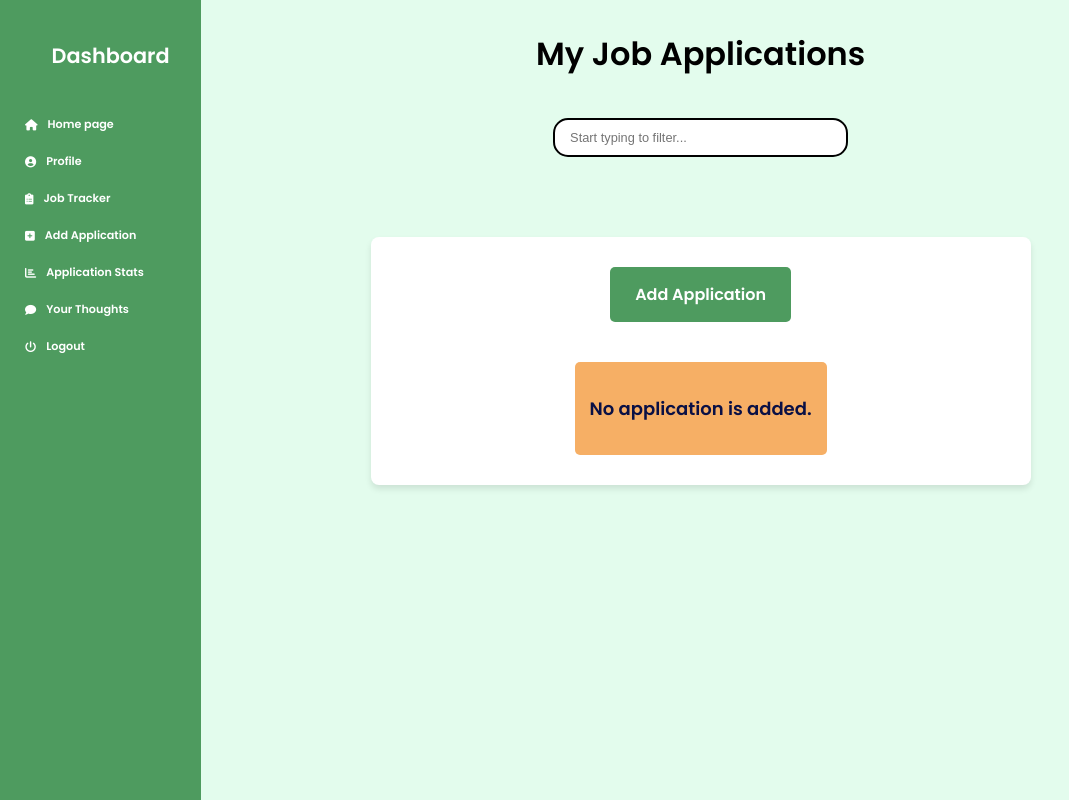
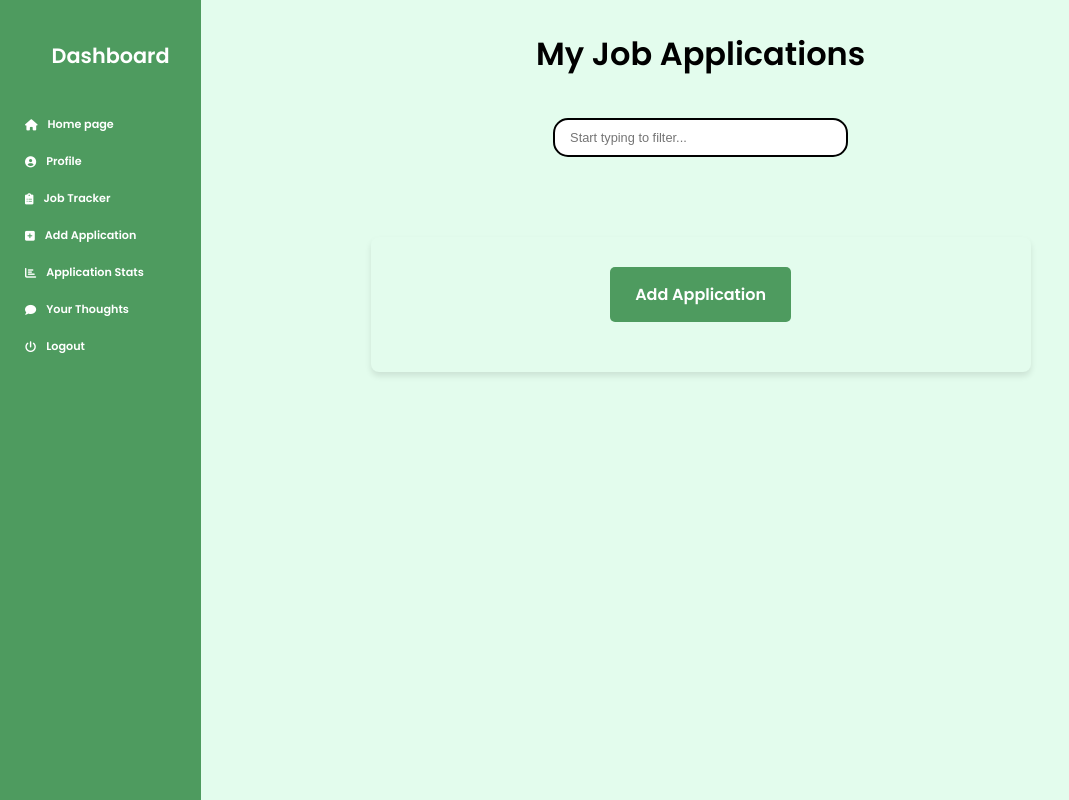
Before and after one commit to AbdulHadi-Programmer/job_application_tracker, a Django app: template templates/job_list.html in a window 1280 px wide. Shown: the whole page, without its empty margins (0-1069 px from the left). Run offline with Django 3.2, Linux system fonts and the light colour scheme; the template is opened without the code that fills it, so the values that code supplies are empty.

Commit message:
new changes and error resolve

```diff
--- a/templates/job_list.html
+++ b/templates/job_list.html
@@ -28,25 +28,16 @@
 
         <table id="jobTable" style="margin-top: 0px !important; border-radius: 10px; margin-left: 30px;">
             {% if jobs|length == 0 %}
-            <!-- <div class="cta-container">
-                <a href="{% url 'job_create' %}" class="cta-button">Add Application</a>
-            </div>
 
-            <div class="no-jobs-message">
-                <p>No application is added.</p>
-            </div> -->
-            <div class="cta-container">
-                <a href="{% url 'job_create' %}" class="cta-button">Add Application</a>
-                <div class="no-jobs-message">
-                    <p>No application is added.</p>
-                </div>
+            <div class="cta-container" style="background-color: #e3fced;">
+                <a href="{% url 'job_create_or_update' %}" class="cta-button">Add Application</a>
             </div>
             {% else %}
             <tr>
                 <th>Job Category</th>
                 <th>Job Level</th>
                 <th>Company Name</th>
-                <!-- <th>Company Email</th>  -->
+
                 {% if not all_emails_empty %}
                     <th>Company Email</th> <!-- Conditionally show the Company Email column -->
                 {% endif %}
@@ -95,16 +86,17 @@
                 </td>
             </tr>
             {% endfor %}
+
             {% endif %}
         </table>
 
         <div id="jobCards" style="display: flex; flex-direction: row; flex-wrap: wrap;">
             {% if jobs|length == 0 %}
             <div class="no-jobs-message-other">
-                <p>No application is added.</p>
+                <!-- <p>No application is added.</p> -->
             </div>
             <div class="cta-container">
-                <a href="{% url 'job_create' %}" class="cta-button1">Add Application</a>
+                <a href="{% url 'job_create_or_update' %}" class="cta-button1">Add Application</a>
             </div>
             {% else %}
 
```
Also changed, not shown: db.sqlite3.
